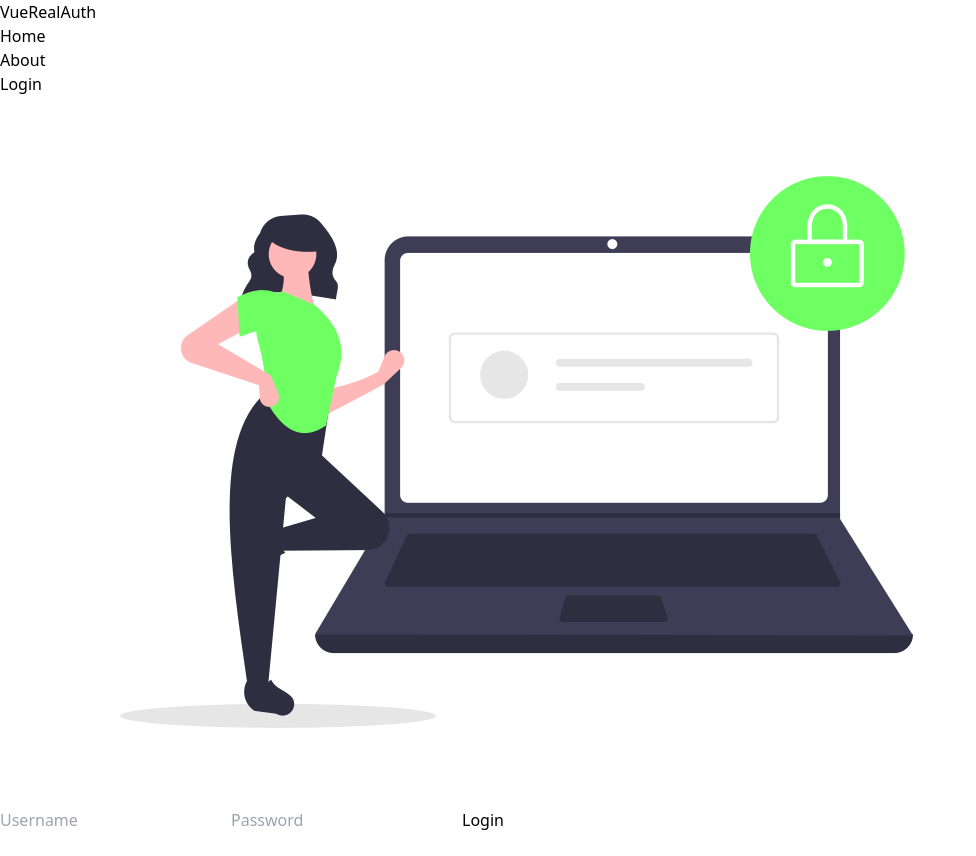
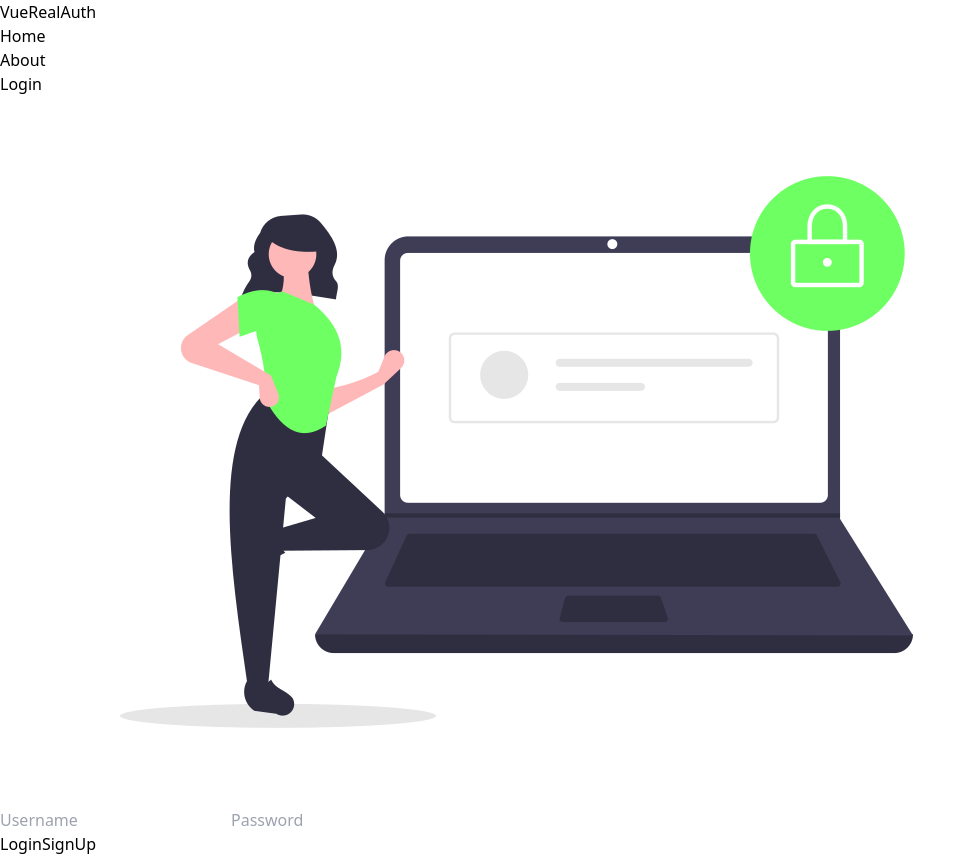
Before and after one commit to relara/vuelogin, a Vue app: page /login in a window 1280 px wide. Shown: the whole page, without its empty margins (0-976 px from the left). Before the commit the page ends 832 px from the top, so only its background shows below. Built offline with nearby package versions, Linux system fonts and the light colour scheme; no server answers.

Commit message:
register done

```diff
--- a/src/pages/login.vue
+++ b/src/pages/login.vue
@@ -4,7 +4,7 @@ import { useRouter } from "vue-router";
 import useAuth from "../composable/useAuth";
 import useError from "../composable/useError";
 
-const { isAuthenticated, login } = useAuth();
+const { isAuthenticated, login, signup } = useAuth();
 
 const username = ref("");
 const password = ref("");
@@ -13,13 +13,23 @@ const router = useRouter();
 
 const logginIn = async () => {
     await login(username.value, password.value);
+    goToHome();
+};
+
+const signingUp = async () => {
+    await signup(username.value, password.value);
+    goToHome();
+};
+
+const goToHome = () => {
     if (isAuthenticated.value) {
-       router.push("/");
+        router.push("/");
     } else {
         setError("Invalid username or password");
         start();
-    };
+    }
 };
+
 
 const { error, setError } = useError();
 import { promiseTimeout, useTimeout } from '@vueuse/core'
@@ -33,7 +43,10 @@ const { ready, start } = useTimeout(3000, { controls: true });
        <form @submit.prevent="logginIn" class="flex flex-col p-4 space-y-4">
            <input type="text" class="p-2 border-2 rounded-lg" placeholder="Username" v-model="username" />
            <input type="password" class="p-2 border-2 rounded-lg" placeholder="Password" v-model="password" />
-           <button type="submit" @submit.prevent="logginIn" class="py-2 text-indigo-200 bg-indigo-600 rounded-lg">Login</button>
+           <div class="flex space-x-2">
+             <button type="submit" @submit.prevent="logginIn" class="w-1/2 py-2 text-yellow-200 bg-yellow-600 rounded-lg">Login</button>
+             <button @click="signingUp" class="w-1/2 py-2 text-green-200 bg-green-600 rounded-lg">SignUp</button>
+           </div>
         </form>
     </div>
     <div v-if="!ready && error"  class="bg-red-300 absolute bottom-2 right-2 w-1/3 rounded-lg p-4 text-center text-red-800">
```
